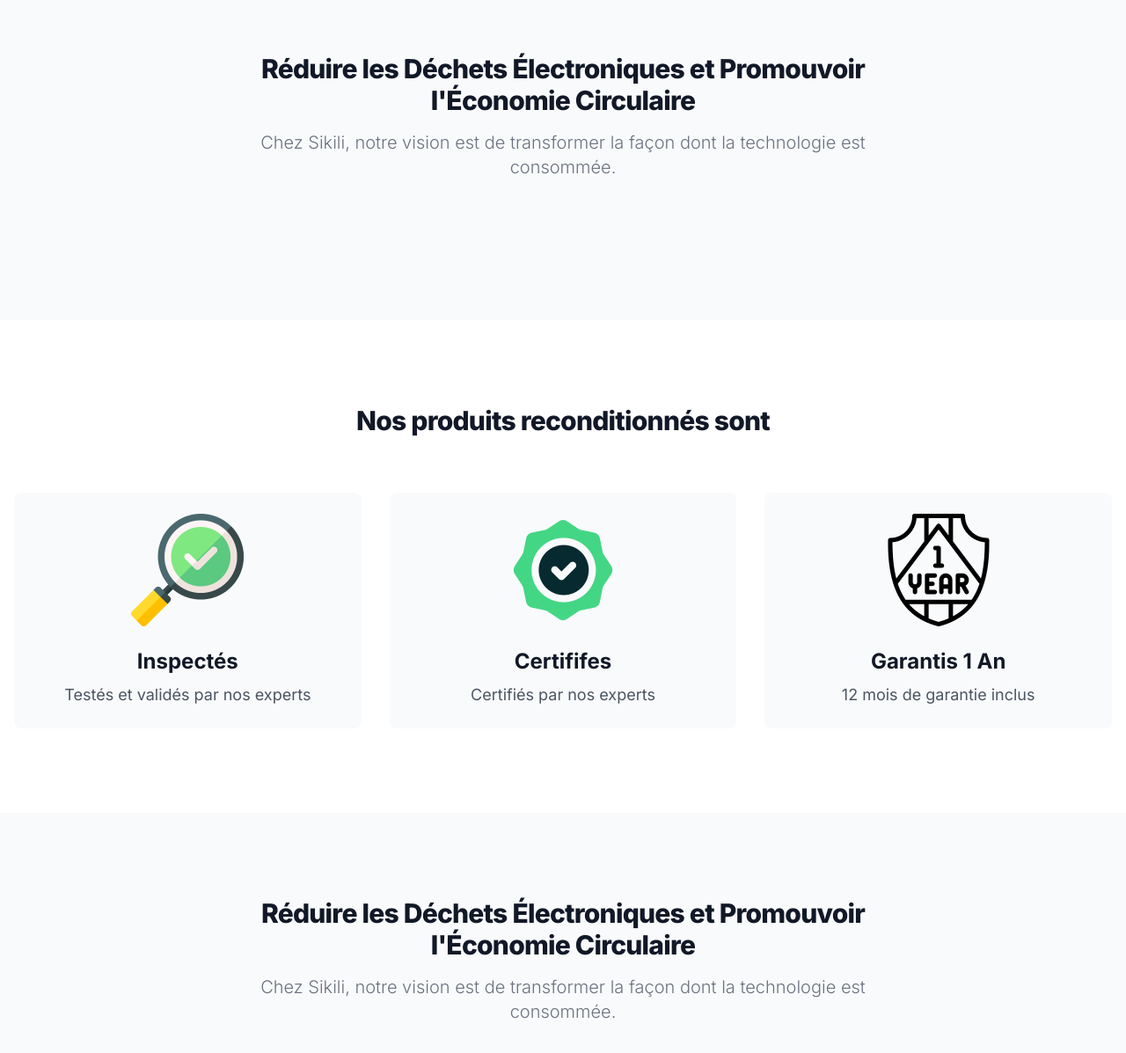
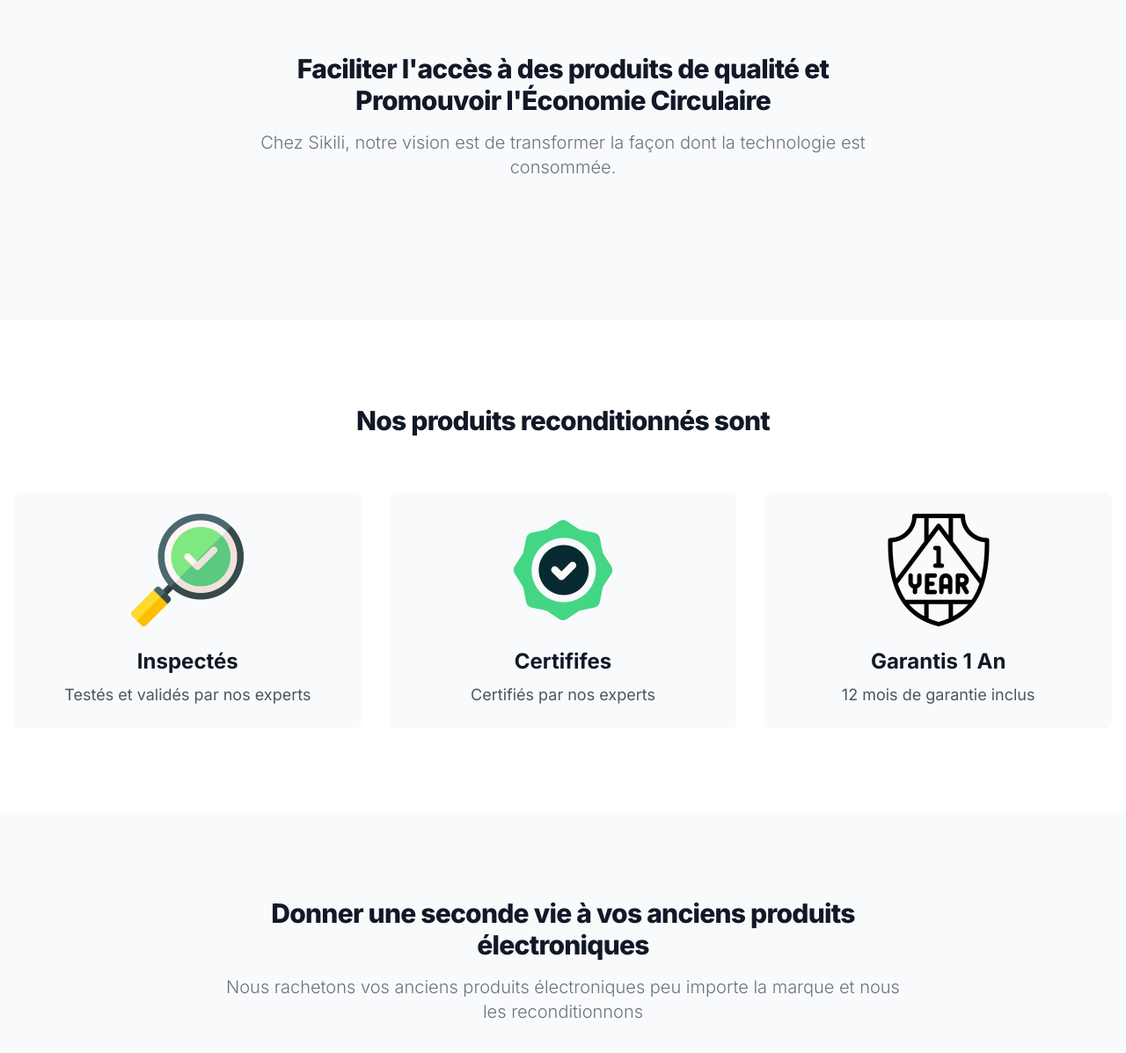
Before and after one commit to Salomondiei08/landwind-main, a website: page index.html in a window 1280 px wide. Shown: the part 829-2026 px from the top of the page at 88% size. Drawn offline with nearby package versions, Linux system fonts and the light colour scheme.

Commit message:
chore: updated text

```diff
--- a/index.html
+++ b/index.html
@@ -126,7 +126,7 @@
         <div class="max-w-screen-xl px-4 py-16 mx-auto lg:py-24">
             <div class="max-w-3xl mx-auto text-center mb-16 animate-on-scroll">
                 <h2 class="mb-4 text-3xl font-extrabold tracking-tight text-gray-900 dark:text-white">
-                    Réduire les Déchets Électroniques et Promouvoir l'Économie Circulaire
+                    Faciliter l'accès à des produits de qualité et Promouvoir l'Économie Circulaire
                 </h2>
                 <p class="font-light text-gray-500 lg:mb-8 md:text-lg lg:text-xl dark:text-gray-400">
                     Chez Sikili, notre vision est de transformer la façon dont la technologie est consommée.
@@ -199,10 +199,10 @@
         <div class="max-w-screen-xl px-4 py-16 mx-auto lg:py-24">
             <div class="max-w-3xl mx-auto text-center mb-16 animate-on-scroll">
                 <h2 class="mb-4 text-3xl font-extrabold tracking-tight text-gray-900 dark:text-white">
-                    Réduire les Déchets Électroniques et Promouvoir l'Économie Circulaire
+                    Donner une seconde vie à vos anciens produits électroniques
                 </h2>
                 <p class="font-light text-gray-500 lg:mb-8 md:text-lg lg:text-xl dark:text-gray-400">
-                    Chez Sikili, notre vision est de transformer la façon dont la technologie est consommée.
+                    Nous rachetons vos anciens produits électroniques peu importe la marque et nous les reconditionnons
                 </p>
             </div>
         </div>
```
